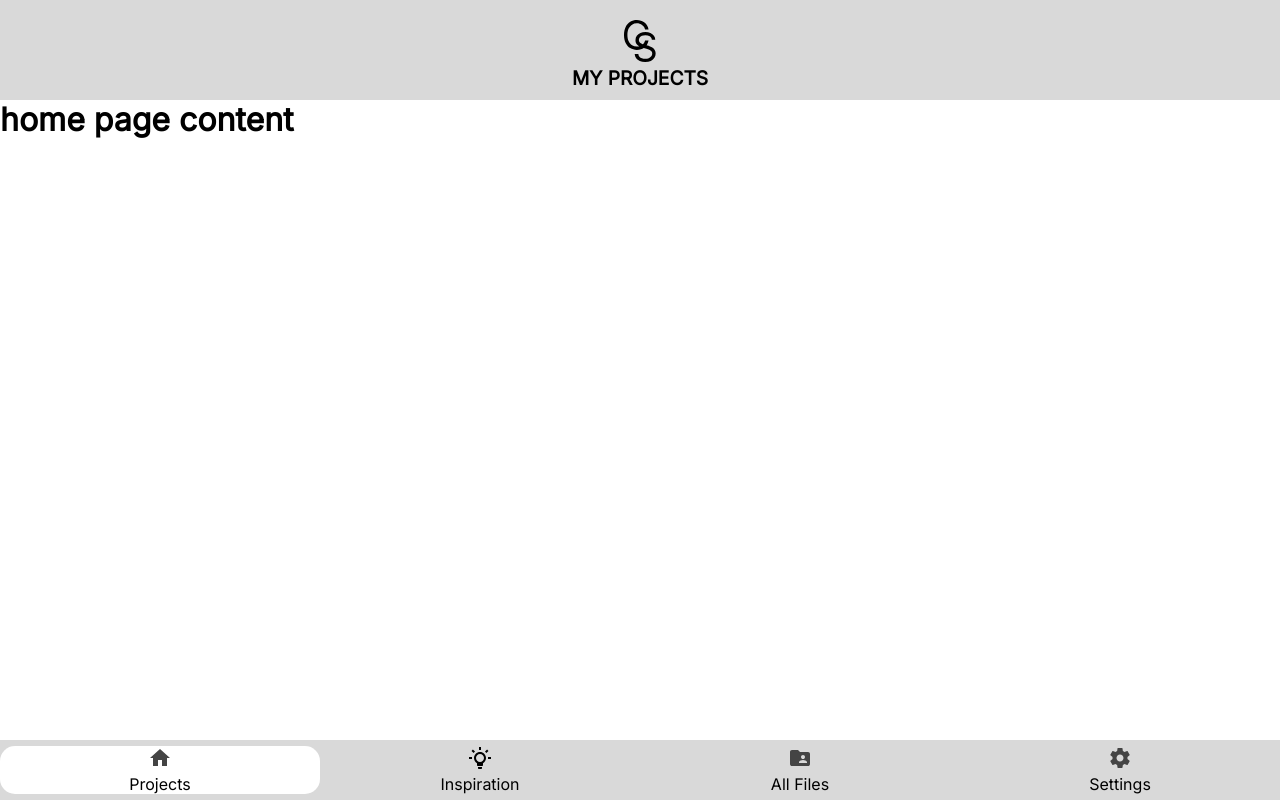
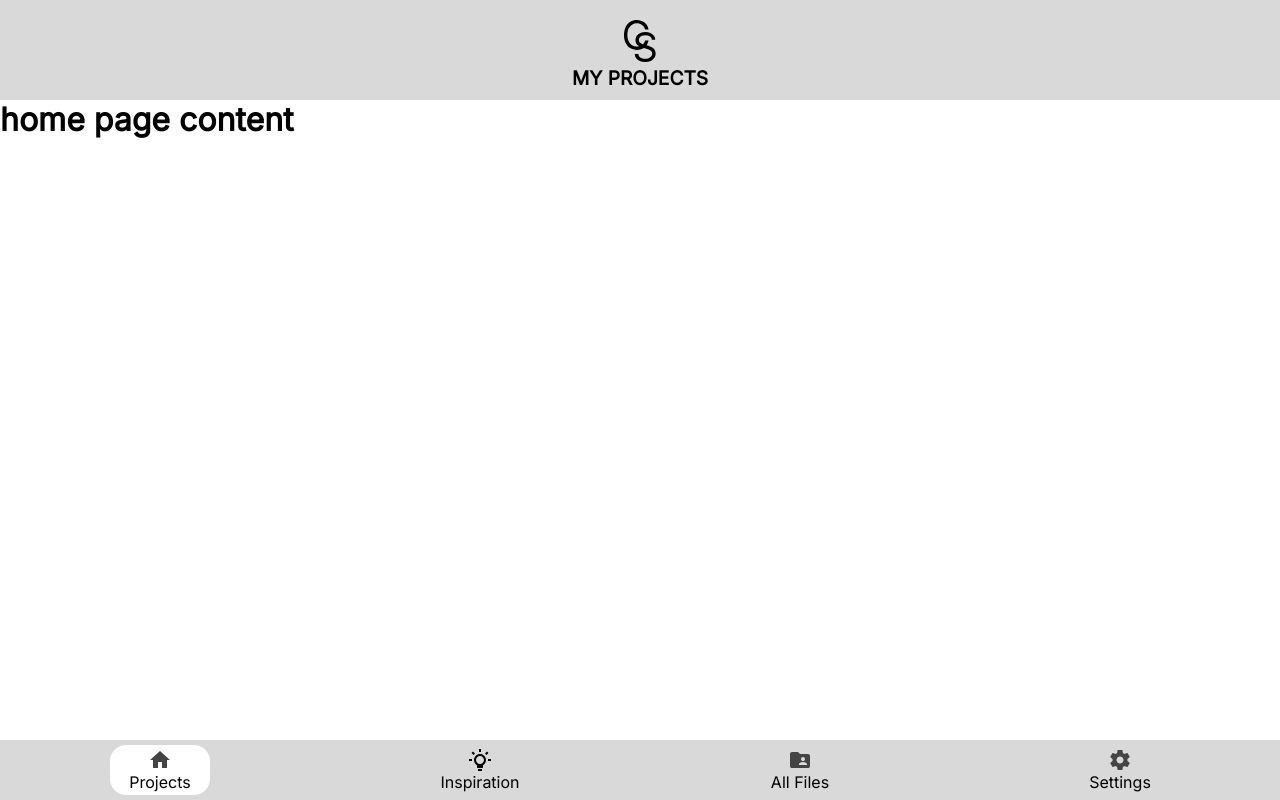
Before and after one commit to rsoeyadi/ChoreoStudio, a React (Create React App) app: page / in a window 1280 px wide. Built offline with nearby package versions, Linux system fonts and the light colour scheme.

Commit message:
fixed active tab styling

```diff
--- a/src/components/Tab.js
+++ b/src/components/Tab.js
@@ -2,38 +2,38 @@ import React from "react";
 import styled from "styled-components";
 import { Link } from "react-router-dom";
 
-const TabWrapper = styled.div`
-  text-transform: capitalize;
-  display: grid;
-  grid-template-columns: 1fr;
-  grid-template-rows: 0.5fr 1fr;
-  justify-items: center;
-  align-items: center;
-  height: 60%;
-
-  p {
-    margin-top: 0.2em;
-  }
+const ActiveTabOverlay = styled.div`
+  position: absolute;
+  width: 25%;
+  height: 100%;
+  background-color: white;
+  border-radius: 1em;
+  max-width: 100px;
+  max-height: 50px;
+  z-index: -1;
+  background-color: white;
 `;
 
-const linkStyle = {
+const tabStyle = {
   textDecoration: "none",
   color: "black",
+  textTransform: "capitalize",
+  display: "grid",
+  justifyItems: "center",
+  alignItems: "center",
 };
+
+
 
 const Tab = ({ svg, altTag, title, isActiveTab }) => {
   return (
-    <Link to={`/${title}`} style={linkStyle}>
-      <TabWrapper
-        style={{
-          backgroundColor: isActiveTab ? "white" : "#d9d9d9",
-          borderRadius: isActiveTab ? "15px" : "0px",
-        }}
-      >
+    <>
+      <Link to={`/${title}`} style={tabStyle}>
+        {isActiveTab && <ActiveTabOverlay />}
         <img src={svg} alt={altTag} />
         <p>{title}</p>
-      </TabWrapper>
-    </Link>
+      </Link>
+    </>
   );
 };
 
```
Also changed, not shown: src/style/app.css (line endings or trailing spaces).
